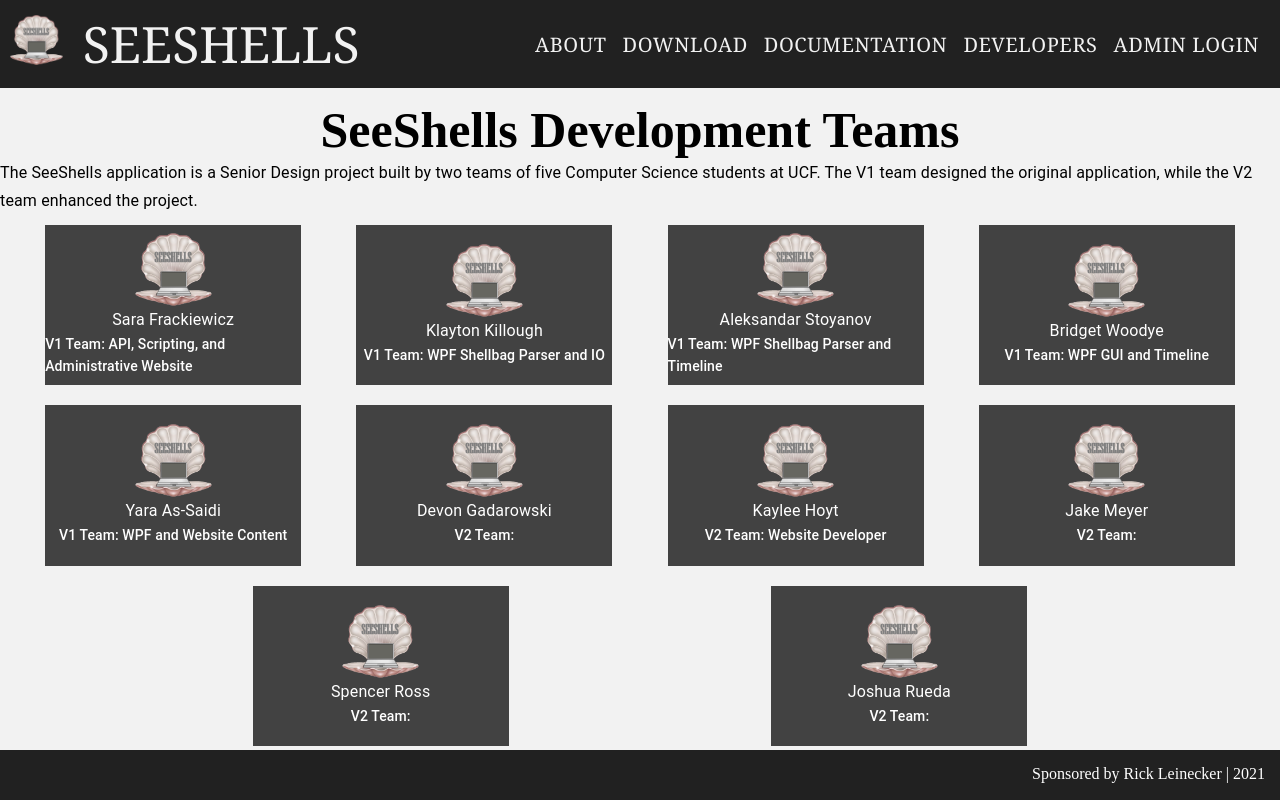
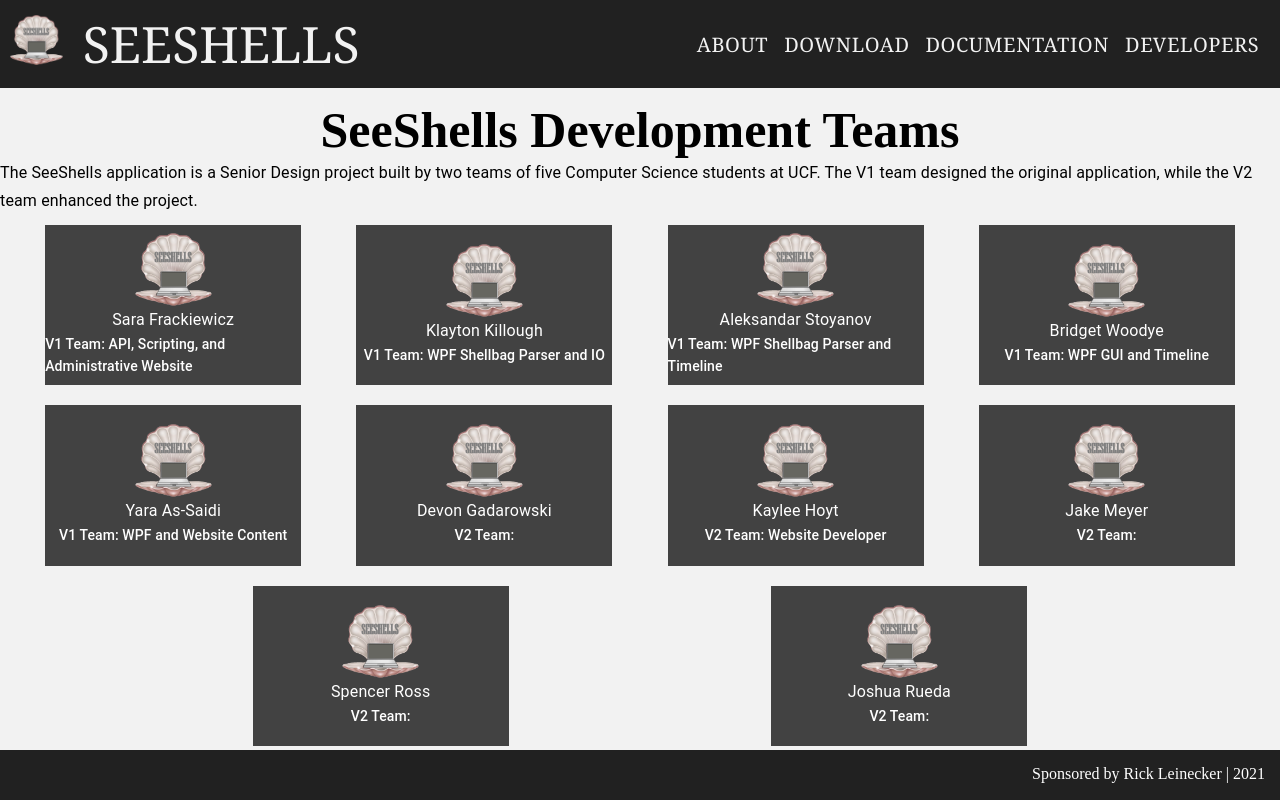
Before and after one commit to RickLeinecker/SeeShellsv2, a React (Create React App) app in the folder websiteV2/: page /v2/developers in a window 1280 px wide. Built offline with nearby package versions, Linux system fonts and the light colour scheme.

Commit message:
remove admin page links

```diff
--- a/websiteV2/src/App.js
+++ b/websiteV2/src/App.js
@@ -61,9 +61,6 @@ function App(props) {
           <Route path="/developers">
             <DeveloperPage/>
           </Route>
-          <Route path="/login">
-            <AdminLogin/>
-          </Route>
         </div>
         <div className={props.classes.bottomBar}>
           <Footer/>
--- a/websiteV2/src/components/MenuBar.js
+++ b/websiteV2/src/components/MenuBar.js
@@ -66,7 +66,6 @@ class MenuBar extends React.Component {
                         <Button className={this.props.classes.buttons} onClick={this.handleClick} id="download">Download</Button>
                         <Button className={this.props.classes.buttons} onClick={this.handleClick} id="documentation">Documentation</Button>
                         <Button className={this.props.classes.buttons} onClick={this.handleClick} id="developers">Developers</Button>
-                        <Button className={this.props.classes.buttons} onClick={this.handleClick} id="login">Admin Login</Button>
                     </div>
                 </div>
             </Router>
```
